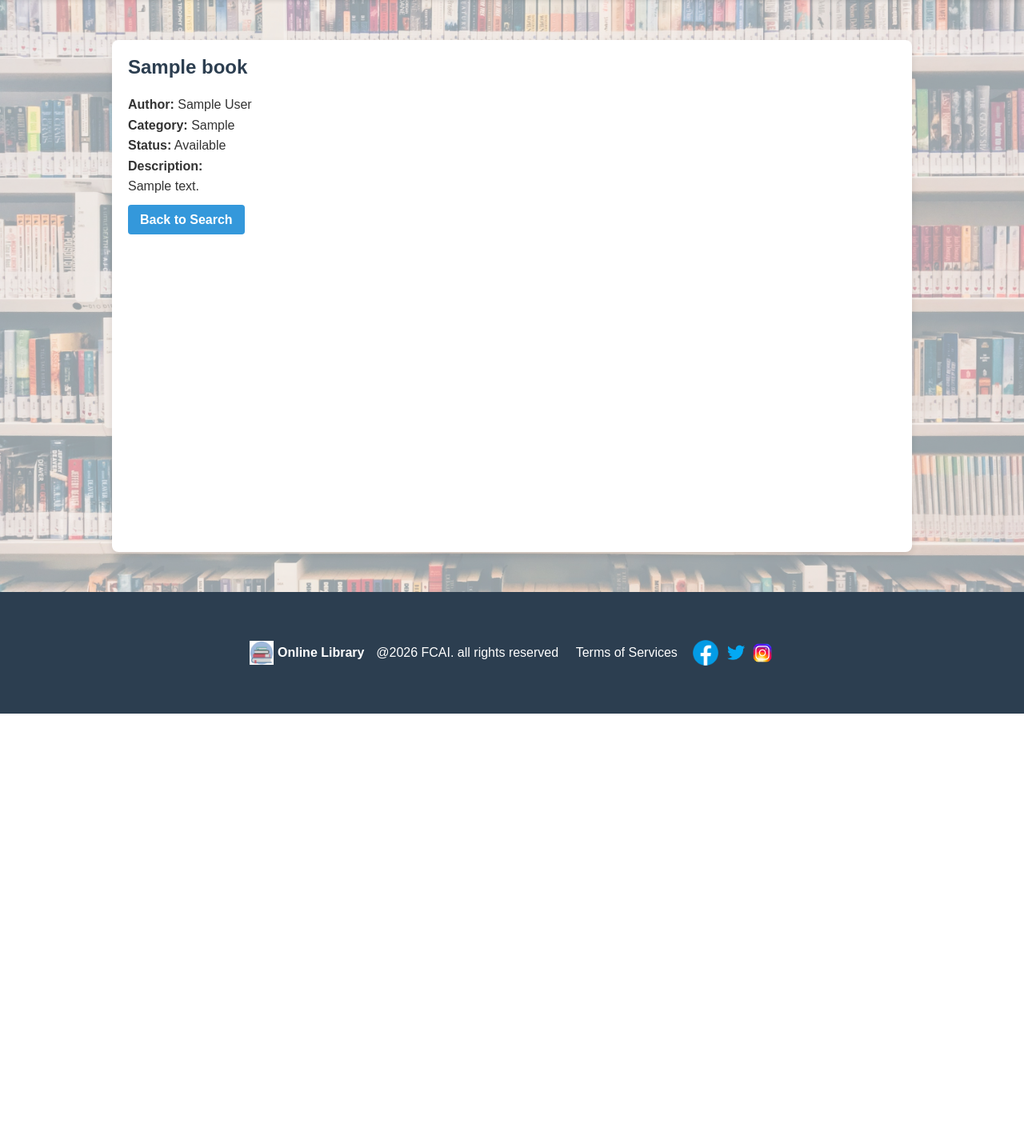
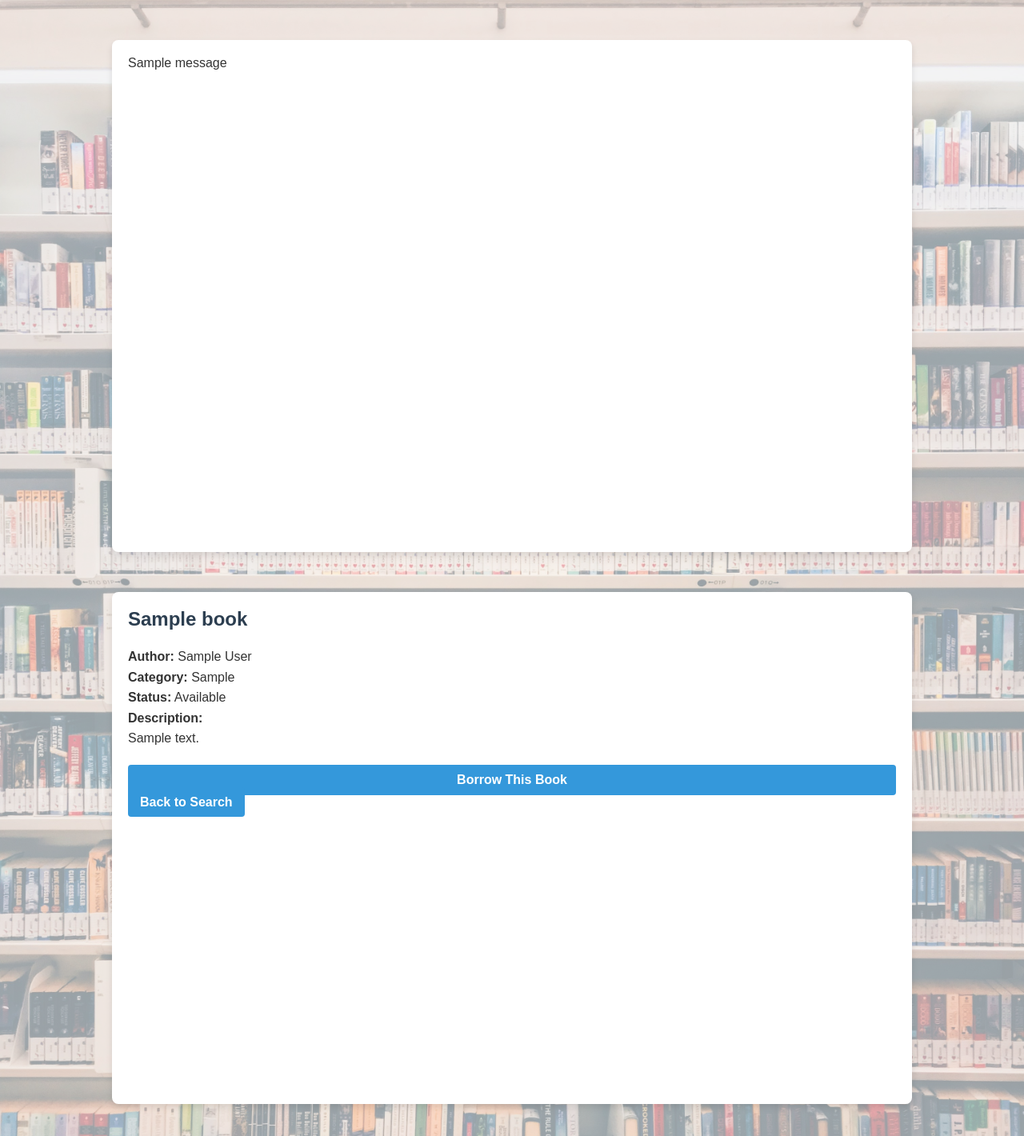
Before and after one commit to Grace-Emad/library-website-web, a Django app: page /book/1/ in a window 1280 px wide. Shown: the part 78-1498 px from the top of the page at 80% size. Before the commit the page ends 970 px from the top, so only its background shows below. Run offline with Django 5.2, Linux system fonts and the light colour scheme; a user stored in the database is signed in; data comes from the database, SQL or seed files in the repository; both versions use the stored data as it was after the commit; tables that the repository leaves empty hold one stand-in row (values such as "Sample post"); one stand-in notice (Sample message) is shown.

Commit message:
Implement borrowing system with BorrowRecord model, update book status, and enhance templates for borrowing and returning books

```diff
--- a/accounts/models.py
+++ b/accounts/models.py
@@ -1,8 +1,7 @@
 from django.db import models
-from django.contrib.auth.models import User, AbstractUser
+from django.contrib.auth.models import AbstractUser
 
 
 # Create your models here.
 class CustomUser(AbstractUser):
-    phone = models.CharField(max_length=15, blank=True,null=True)
-    from django.db import models
+    phone = models.CharField(max_length=15, blank=True, null=True)
--- a/books/models.py
+++ b/books/models.py
@@ -1,10 +1,45 @@
+from datetime import timedelta
+
+from django.conf import settings
 from django.db import models
+from django.utils import timezone
+
+
+def default_due_date():
+    return timezone.now().date() + timedelta(days=14)
+
+
 class Book(models.Model):
+    STATUS_AVAILABLE = 'available'
+    STATUS_BORROWED = 'borrowed'
+    STATUS_CHOICES = [
+        (STATUS_AVAILABLE, 'Available'),
+        (STATUS_BORROWED, 'Borrowed'),
+    ]
+
     title = models.CharField(max_length=100)
     author = models.CharField(max_length=100)
     category = models.CharField(max_length=50)
     description = models.TextField()
-    status = models.CharField(max_length=20, default="available")
+    status = models.CharField(max_length=20, choices=STATUS_CHOICES, default=STATUS_AVAILABLE)
 
     def __str__(self):
         return self.title
+
+
+class BorrowRecord(models.Model):
+    user = models.ForeignKey(settings.AUTH_USER_MODEL, on_delete=models.CASCADE, related_name='borrow_records')
+    book = models.ForeignKey(Book, on_delete=models.CASCADE, related_name='borrow_records')
+    borrowed_at = models.DateTimeField(auto_now_add=True)
+    due_date = models.DateField(default=default_due_date)
+    returned_at = models.DateTimeField(blank=True, null=True)
+
+    class Meta:
+        ordering = ['-borrowed_at']
+
+    def __str__(self):
+        return f'{self.user.username} - {self.book.title}'
+
+    @property
+    def is_active(self):
+        return self.returned_at is None
--- a/books/urls.py
+++ b/books/urls.py
@@ -5,9 +5,11 @@ urlpatterns = [
     path('', views.home, name='home'),
     path('search/', views.search_books, name='search'),
     path('book/<int:pk>/', views.book_details_view, name='book_detail'),
+    path('book/<int:pk>/borrow/', views.borrow_book, name='borrow_book'),
     path('borrowed_books/', views.user_borrowed, name='borrowed_books'),
+    path('borrowed_books/<int:borrow_id>/return/', views.return_book, name='return_book'),
     path('admin/books/', views.admin_books, name='admin_books'),
     path('add/', views.add_book, name='add_book'),
     path('edit/<int:id>/', views.edit_book, name='edit_book'),
-
+    path('delete/<int:id>/', views.delete_book, name='delete_book'),
 ]
--- a/books/views.py
+++ b/books/views.py
@@ -1,9 +1,12 @@
+from django.contrib import messages
 from django.contrib.auth.decorators import login_required
 from django.contrib.admin.views.decorators import staff_member_required
 from django.db.models import Q
+from django.http import HttpResponseNotAllowed
 from django.shortcuts import get_object_or_404, render, redirect
+from django.utils import timezone
 
-from .models import Book
+from .models import Book, BorrowRecord
 
 # Create your views here.
 def home(request):
@@ -28,11 +31,85 @@ def search_books(request):
 
 def book_details_view(request, pk):
     book = get_object_or_404(Book, pk=pk)
-    return render(request, 'book_details.html', {'book': book})
+    active_borrow = BorrowRecord.objects.filter(book=book, returned_at__isnull=True).select_related('user').first()
+    current_user_record = None
+
+    if request.user.is_authenticated:
+        current_user_record = BorrowRecord.objects.filter(
+            book=book,
+            user=request.user,
+            returned_at__isnull=True,
+        ).first()
+
+    context = {
+        'book': book,
+        'active_borrow': active_borrow,
+        'current_user_record': current_user_record,
+    }
+    return render(request, 'book_details.html', context)
 
 @login_required
 def user_borrowed(request):
-    return render(request, 'user_borrowed.html')
+    borrow_records = BorrowRecord.objects.filter(
+        user=request.user,
+        returned_at__isnull=True,
+    ).select_related('book')
+
+    return render(request, 'user_borrowed.html', {'borrow_records': borrow_records})
+
+
+@login_required
+def borrow_book(request, pk):
+    if request.method != 'POST':
+        return HttpResponseNotAllowed(['POST'])
+
+    book = get_object_or_404(Book, pk=pk)
+    active_borrow = BorrowRecord.objects.filter(book=book, returned_at__isnull=True).first()
+
+    if active_borrow or book.status != Book.STATUS_AVAILABLE:
+        messages.error(request, 'This book is currently not available.')
+        return redirect('book_detail', pk=pk)
+
+    existing_user_borrow = BorrowRecord.objects.filter(
+        book=book,
+        user=request.user,
+        returned_at__isnull=True,
+    ).exists()
+
+    if existing_user_borrow:
+        messages.error(request, 'You already borrowed this book.')
+        return redirect('book_detail', pk=pk)
+
+    BorrowRecord.objects.create(user=request.user, book=book)
+    book.status = Book.STATUS_BORROWED
+    book.save(update_fields=['status'])
+    messages.success(request, f'You borrowed "{book.title}" successfully.')
+    return redirect('borrowed_books')
+
+
+@login_required
+def return_book(request, borrow_id):
+    if request.method != 'POST':
+        return HttpResponseNotAllowed(['POST'])
+
+    borrow_record = get_object_or_404(
+        BorrowRecord.objects.select_related('book'),
+        id=borrow_id,
+        user=request.user,
+        returned_at__isnull=True,
+    )
+
+    borrow_record.returned_at = timezone.now()
+    borrow_record.save(update_fields=['returned_at'])
+
+    book = borrow_record.book
+    has_active_borrow = BorrowRecord.objects.filter(book=book, returned_at__isnull=True).exists()
+    if not has_active_borrow:
+        book.status = Book.STATUS_AVAILABLE
+        book.save(update_fields=['status'])
+
+    messages.success(request, f'You returned "{book.title}" successfully.')
+    return redirect('borrowed_books')
 
 @staff_member_required(login_url='login')
 def admin_books(request):
@@ -65,7 +142,7 @@ def add_book(request):
 @staff_member_required(login_url='login')
 def edit_book(request, id):
 
-    book = Book.objects.get(id=id)
+    book = get_object_or_404(Book, id=id)
 
     if request.method == "POST":
 
@@ -79,3 +156,20 @@ def edit_book(request, id):
         return redirect("edit_book", id=id)
 
     return render(request, "edit_book.html", {"book": book})
+
+
+@staff_member_required(login_url='login')
+def delete_book(request, id):
+    if request.method != 'POST':
+        return HttpResponseNotAllowed(['POST'])
+
+    book = get_object_or_404(Book, id=id)
+    has_active_borrow = BorrowRecord.objects.filter(book=book, returned_at__isnull=True).exists()
+
+    if has_active_borrow:
+        messages.error(request, 'You cannot delete a book while it is currently borrowed.')
+        return redirect('admin_books')
+
+    book.delete()
+    messages.success(request, 'Book deleted successfully.')
+    return redirect('admin_books')
--- a/templates/admin_books.html
+++ b/templates/admin_books.html
@@ -28,6 +28,10 @@
                     <td>{{ book.status }}</td>
                     <td>
                         <a href="{% url 'edit_book' book.id %}" class="btn">Edit</a>
+                        <form method="POST" action="{% url 'delete_book' book.id %}" style="display: inline;">
+                            {% csrf_token %}
+                            <button type="submit" class="btn">Delete</button>
+                        </form>
                     </td>
                 </tr>
             {% empty %}
--- a/templates/book_details.html
+++ b/templates/book_details.html
@@ -11,6 +11,22 @@
         <p>{{ book.description }}</p>
 
         <div style="margin-top: 20px;">
+            {% if current_user_record %}
+                <form method="POST" action="{% url 'return_book' current_user_record.id %}" style="display: inline;">
+                    {% csrf_token %}
+                    <button type="submit" class="btn">Return Book</button>
+                </form>
+            {% elif user.is_authenticated and book.status == 'available' %}
+                <form method="POST" action="{% url 'borrow_book' book.id %}" style="display: inline;">
+                    {% csrf_token %}
+                    <button type="submit" class="btn">Borrow This Book</button>
+                </form>
+            {% elif not user.is_authenticated %}
+                <a href="{% url 'login' %}" class="btn">Login to Borrow</a>
+            {% elif active_borrow %}
+                <p>This book is currently borrowed by another user.</p>
+            {% endif %}
+
             <a href="{% url 'search' %}" class="btn">Back to Search</a>
         </div>
     </section>
--- a/templates/index.html
+++ b/templates/index.html
@@ -47,6 +47,16 @@
             </div>
         {% endif %}
     </nav>
+
+    {% if messages %}
+        <section class="container">
+            <ul class="messages">
+                {% for message in messages %}
+                    <li{% if message.tags %} class="{{ message.tags }}"{% endif %}>{{ message }}</li>
+                {% endfor %}
+            </ul>
+        </section>
+    {% endif %}
 
     {% block content %}
     <main class="container" id="homeContainer">
```
Also changed, not shown: templates/user_borrowed.html (+22 -2 lines), books/migrations/0002_borrowrecord_alter_book_status.py (added), db.sqlite3.
